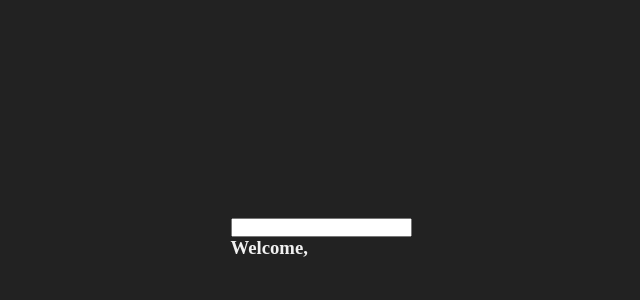
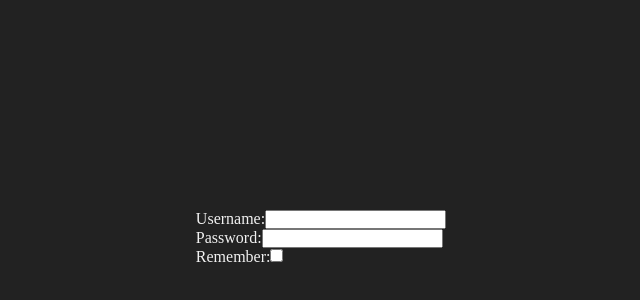
Before and after one commit to hsrvms/develhope-exercises, a React (Vite) app in the folder React/: page / in a window 1280 px wide. Shown: the part 162-462 px from the top of the page, without its empty margins (319-959 px from the left). Built offline with nearby package versions, Linux system fonts and the light colour scheme.

Commit message:
42-controlled-forms

```diff
--- a/React/src/App.jsx
+++ b/React/src/App.jsx
@@ -1,30 +1,69 @@
 import { useState } from "react";
 import "./App.css";
 
-function Welcome({ name }) {
-	return <h3>Welcome, {name}</h3>
+function Login({ formData, onChange }) {
+	return (
+		<div>
+			<div>
+				<label htmlFor="username">Username:</label>
+				<input
+					type="text"
+					name="username"
+					value={formData.username}
+					onChange={onChange}
+				/>
+			</div>
+			<div>
+				<label htmlFor="password">Password:</label>
+				<input
+					type="password"
+					name="password"
+					value={formData.password}
+					onChange={onChange}
+				/>
+			</div>
+			<div>
+				<label htmlFor="remember">Remember:</label>
+				<input
+					type="checkbox"
+					name="remember"
+					checked={formData.checked}
+					onChange={onChange}
+				/>
+			</div>
+		</div>
+	);
 }
 
-function InteractiveWelcome({value, onChange}) {
-	return (
-		<div>
-			<input type="text" value={value} onChange={onChange}/>
-			<Welcome name={value}/>
-		</div>
-	)
-}
+const App = () => {
+	const [formData, setFormData] = useState({
+		username: "",
+		password: "",
+		remember: false,
+	});
 
+	function handleChange(e) {
+		const { type, name, checked, value } = e.target;
+		console.log(type, name, checked);
 
-const App = () => {
-
-	const [nameInput, setNameInput] = useState('')
-	function handleChange(e) {
-		setNameInput(e.target.value)
+		setFormData((formData) => {
+			if (type === "checkbox") {
+				return {
+					...formData,
+					[name]: checked,
+				};
+			} else {
+				return {
+					...formData,
+					[name]: value,
+				};
+			}
+		});
 	}
 
 	return (
 		<div id="app">
-			<InteractiveWelcome value={nameInput} onChange={handleChange}/>
+			<Login formData={formData} onChange={handleChange} />
 		</div>
 	);
 };
```
